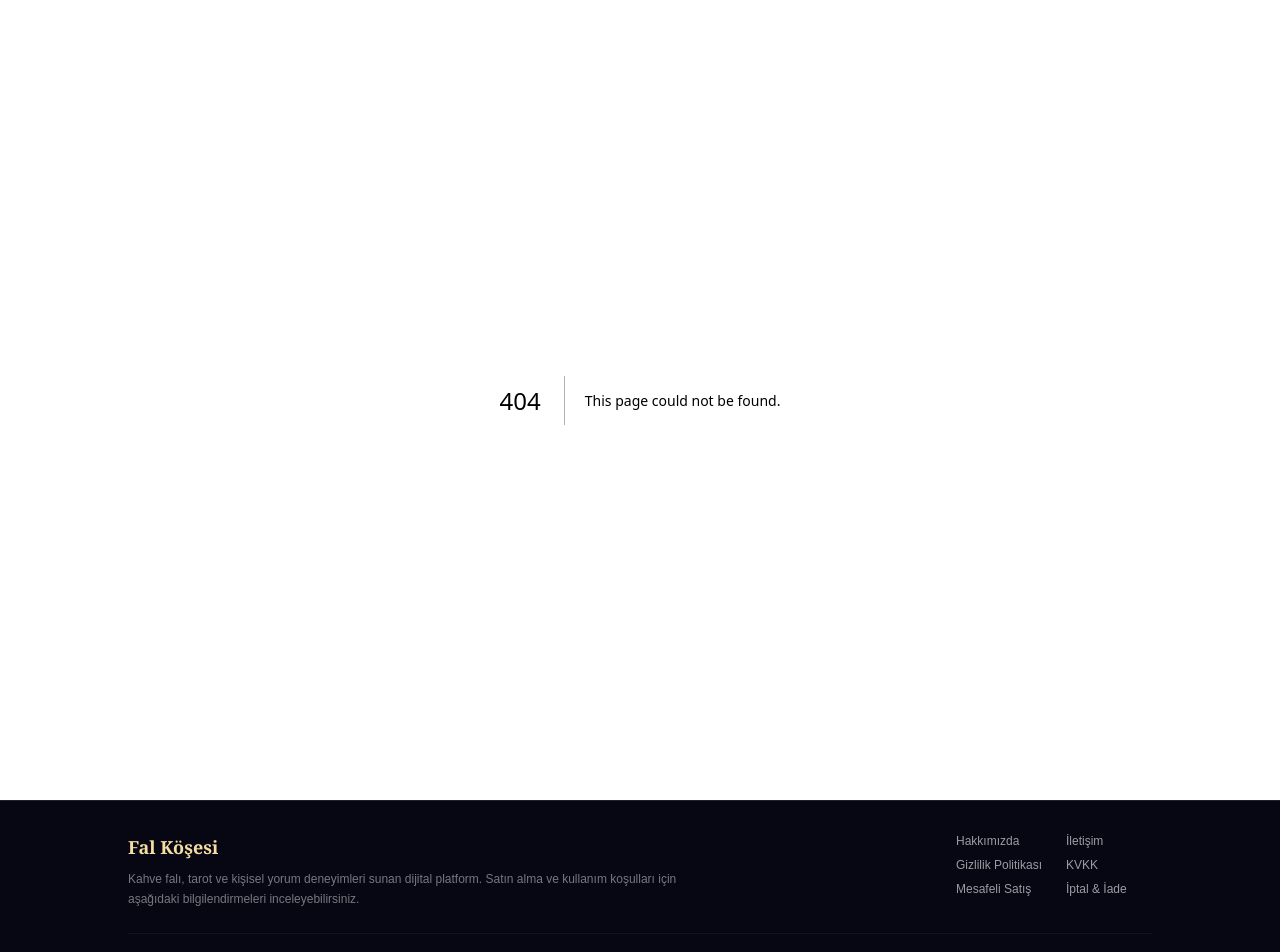
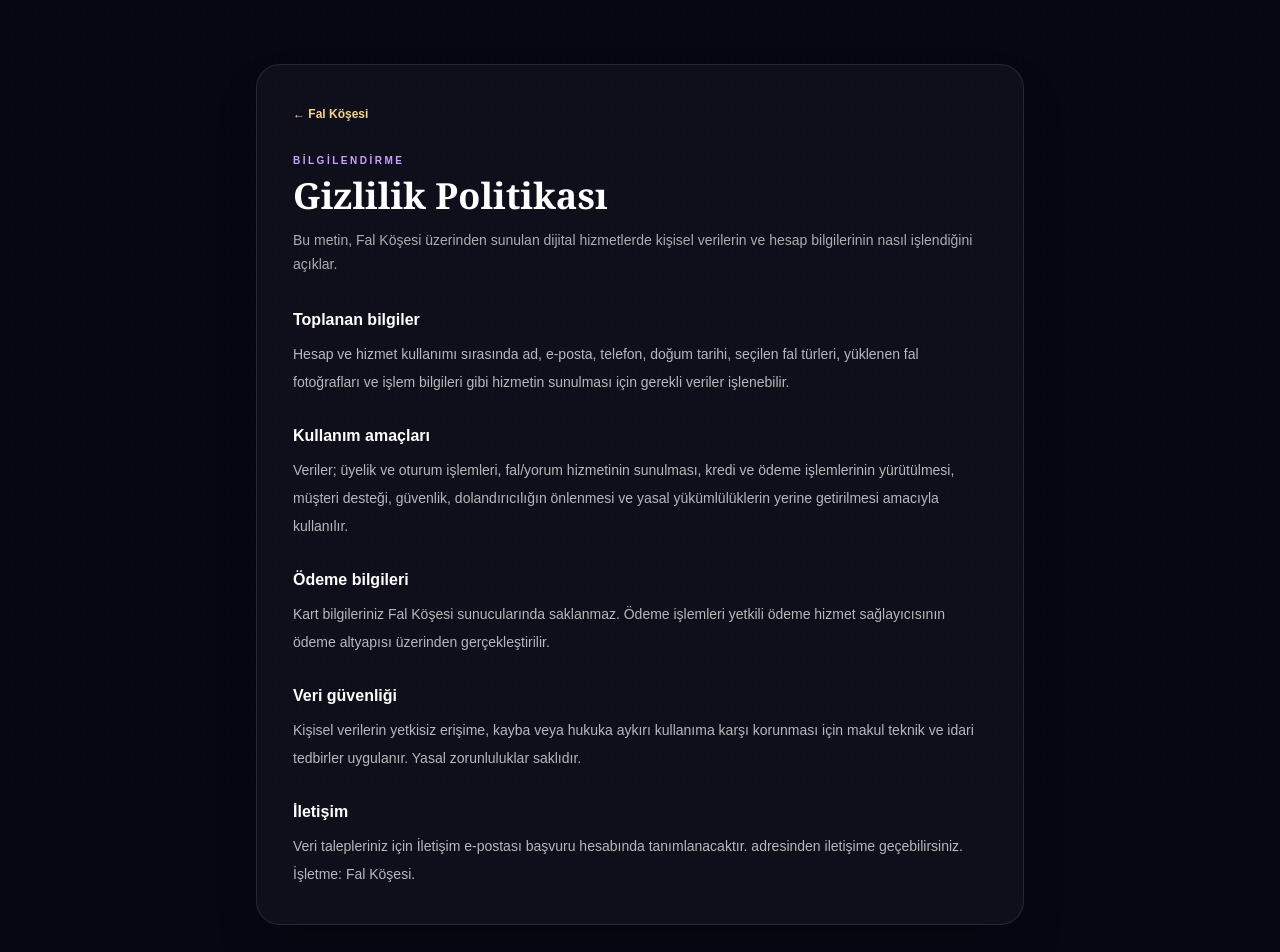
Before and after one commit to zamansepeti43/fal-kosesi, a Next.js app: page /gizlilik in a window 1280 px wide. Before the commit this address had no page. Shown: the top 952 px of the page. Built offline with nearby package versions, Linux system fonts and the light colour scheme; no server answers.

Commit message:
Add privacy policy page

```diff
--- /dev/null
+++ b/app/gizlilik/page.tsx
@@ -0,0 +1,11 @@
+import { LegalPage, Section, merchant } from "@/components/LegalPage";
+
+export default function PrivacyPage() {
+  return <LegalPage title="Gizlilik Politikası" intro="Bu metin, Fal Köşesi üzerinden sunulan dijital hizmetlerde kişisel verilerin ve hesap bilgilerinin nasıl işlendiğini açıklar.">
+    <Section title="Toplanan bilgiler">Hesap ve hizmet kullanımı sırasında ad, e-posta, telefon, doğum tarihi, seçilen fal türleri, yüklenen fal fotoğrafları ve işlem bilgileri gibi hizmetin sunulması için gerekli veriler işlenebilir.</Section>
+    <Section title="Kullanım amaçları">Veriler; üyelik ve oturum işlemleri, fal/yorum hizmetinin sunulması, kredi ve ödeme işlemlerinin yürütülmesi, müşteri desteği, güvenlik, dolandırıcılığın önlenmesi ve yasal yükümlülüklerin yerine getirilmesi amacıyla kullanılır.</Section>
+    <Section title="Ödeme bilgileri">Kart bilgileriniz Fal Köşesi sunucularında saklanmaz. Ödeme işlemleri yetkili ödeme hizmet sağlayıcısının ödeme altyapısı üzerinden gerçekleştirilir.</Section>
+    <Section title="Veri güvenliği">Kişisel verilerin yetkisiz erişime, kayba veya hukuka aykırı kullanıma karşı korunması için makul teknik ve idari tedbirler uygulanır. Yasal zorunluluklar saklıdır.</Section>
+    <Section title="İletişim">Veri talepleriniz için {merchant.email} adresinden iletişime geçebilirsiniz. İşletme: {merchant.name}.</Section>
+  </LegalPage>;
+}
```
